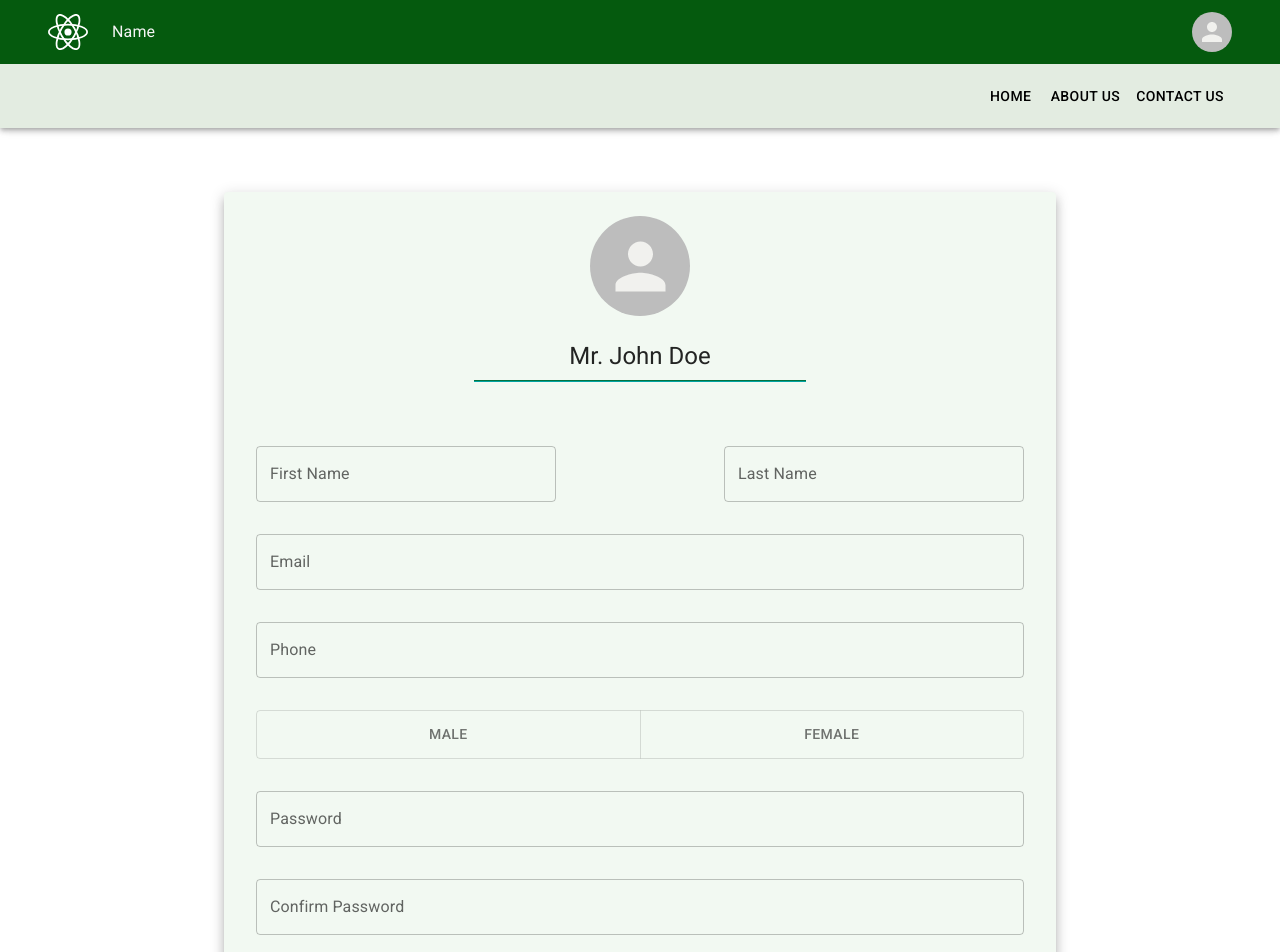
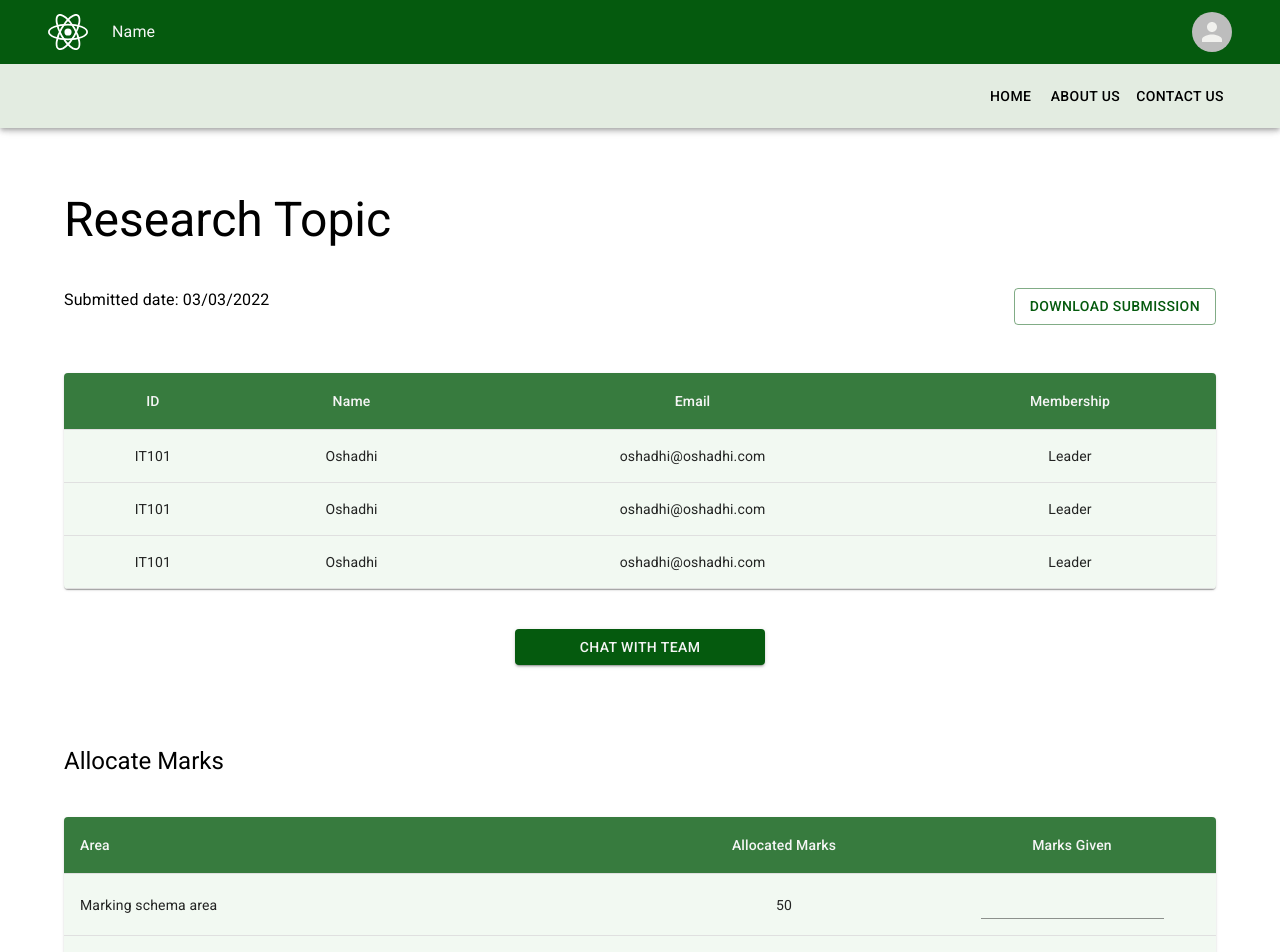
Before and after one commit to LassazVegaz/RPMT, a React (Create React App) app in the folder frontend/: page / in a window 1280 px wide. Shown: the top 952 px of the page. Built offline with nearby package versions, Linux system fonts and the light colour scheme.

Commit message:
submission view page

```diff
--- a/frontend/src/App.js
+++ b/frontend/src/App.js
@@ -1,13 +1,13 @@
 import { Footer } from "./components/Footer/Footer";
 import { Header } from "./components/Header/Header";
-import { SignupPage } from "./pages/SignupPage/SignupPage";
+import { SubmissionViewPage } from "./pages/SubmissionViewPage/SubmissionViewPage";
 
 function App() {
 	return (
 		<>
 			<Header />
 
-			<SignupPage />
+			<SubmissionViewPage />
 
 			<Footer />
 		</>
--- /dev/null
+++ b/frontend/src/pages/SubmissionViewPage/SubmissionViewPage.jsx
@@ -0,0 +1,76 @@
+import { Container, Typography, Box, Button } from "@mui/material";
+import { MarkingSchemeView } from "../../components/MarkingSchemeView/MarkingSchemeView";
+import { StudentGroupView } from "../../components/StudentGroupView/StudentGroupView";
+
+const CenterAlignedButton = ({ text, sx }) => {
+	return (
+		<Box
+			sx={{
+				...sx,
+				display: "flex",
+				justifyContent: "center",
+			}}
+		>
+			<Button
+				variant="contained"
+				sx={{
+					width: 250,
+				}}
+			>
+				{text}
+			</Button>
+		</Box>
+	);
+};
+
+export const SubmissionViewPage = () => {
+	return (
+		<Container
+			maxWidth="lg"
+			sx={{
+				my: 8,
+			}}
+		>
+			<Typography variant="h3" mb={5}>
+				Research Topic
+			</Typography>
+
+			<Box
+				sx={{
+					mb: 6,
+					display: "flex",
+					justifyContent: "space-between",
+				}}
+			>
+				<Typography>Submitted date: 03/03/2022</Typography>
+				<Button variant="outlined">Download Submission</Button>
+			</Box>
+
+			<Box mb={5}>
+				<StudentGroupView />
+			</Box>
+
+			<CenterAlignedButton
+				text="CHAT WITH TEAM"
+				sx={{
+					mb: 10,
+				}}
+			/>
+
+			<Typography variant="h5" mb={5}>
+				Allocate Marks
+			</Typography>
+
+			<Box mb={5}>
+				<MarkingSchemeView />
+			</Box>
+
+			<CenterAlignedButton
+				text="FINISH"
+				sx={{
+					mb: 10,
+				}}
+			/>
+		</Container>
+	);
+};
```
